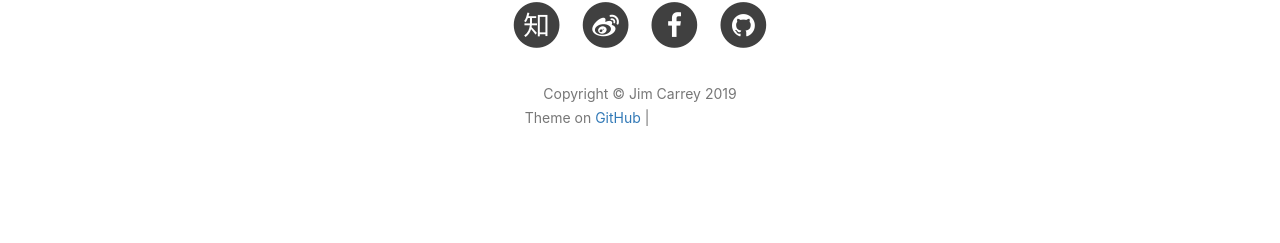
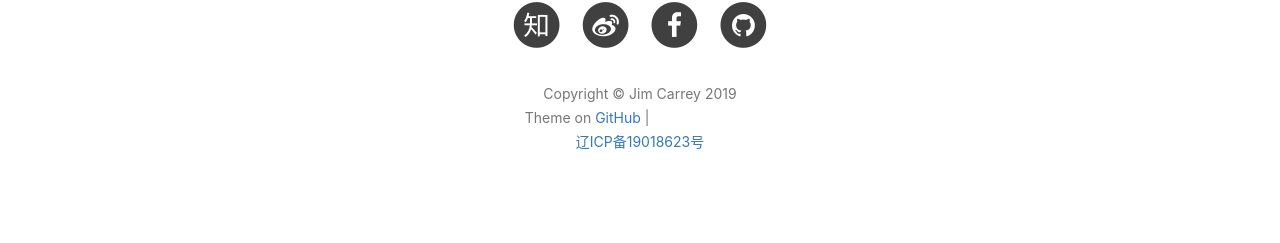
Before and after one commit to Jim-Carrey/jim-carrey.github.io, a Jekyll site: the page built from index.html, in a window 1280 px wide. Shown: the part 1474-1717 px from the top of the page. Built offline with Jekyll 4.4.1, drawn with Linux system fonts in a browser that asks for light colours; nearby versions of some CDN libraries; the list of posts is cut into pages by our own code; comment, search, counter and statistics services are not loaded; before the commit the page ends 1696 px from its top, so only the background shows below that; grey boxes are pictures that could not be loaded.

Commit message:
add beian info

```diff
--- a/_includes/footer.html
+++ b/_includes/footer.html
@@ -98,7 +98,8 @@
                         style="margin-left: 2px; margin-bottom:-5px;"
                         frameborder="0" scrolling="0" width="100px" height="20px"
                         src="https://ghbtns.com/github-btn.html?user={{ site.github_username }}&repo={{ site.github_username }}.github.io&type=star&count=true" >
-                    </iframe>
+                    </iframe><br>
+                    <a href="http://www.beian.miit.gov.cn" target="_blank">辽ICP备19018623号</a>
                 </p>
             </div>
         </div>
```
